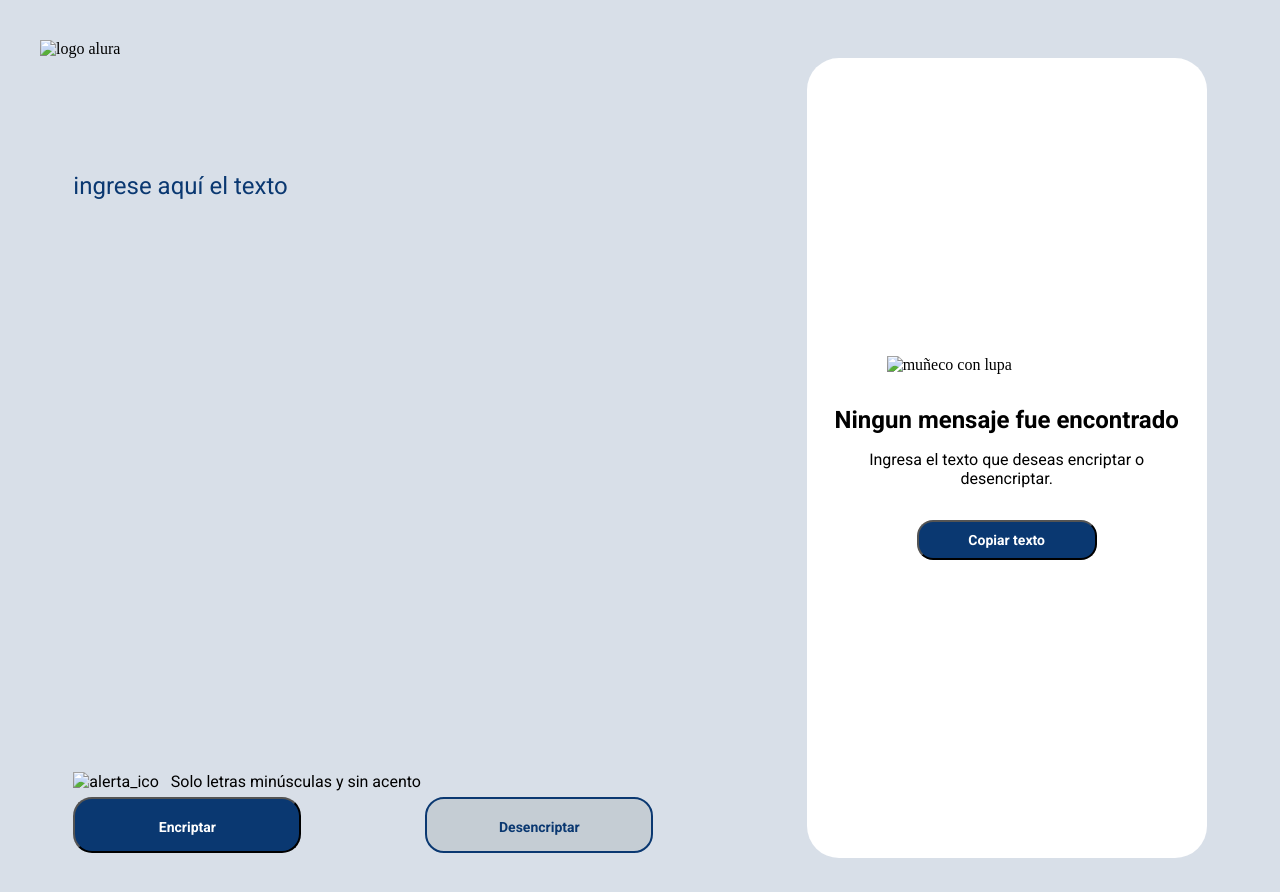
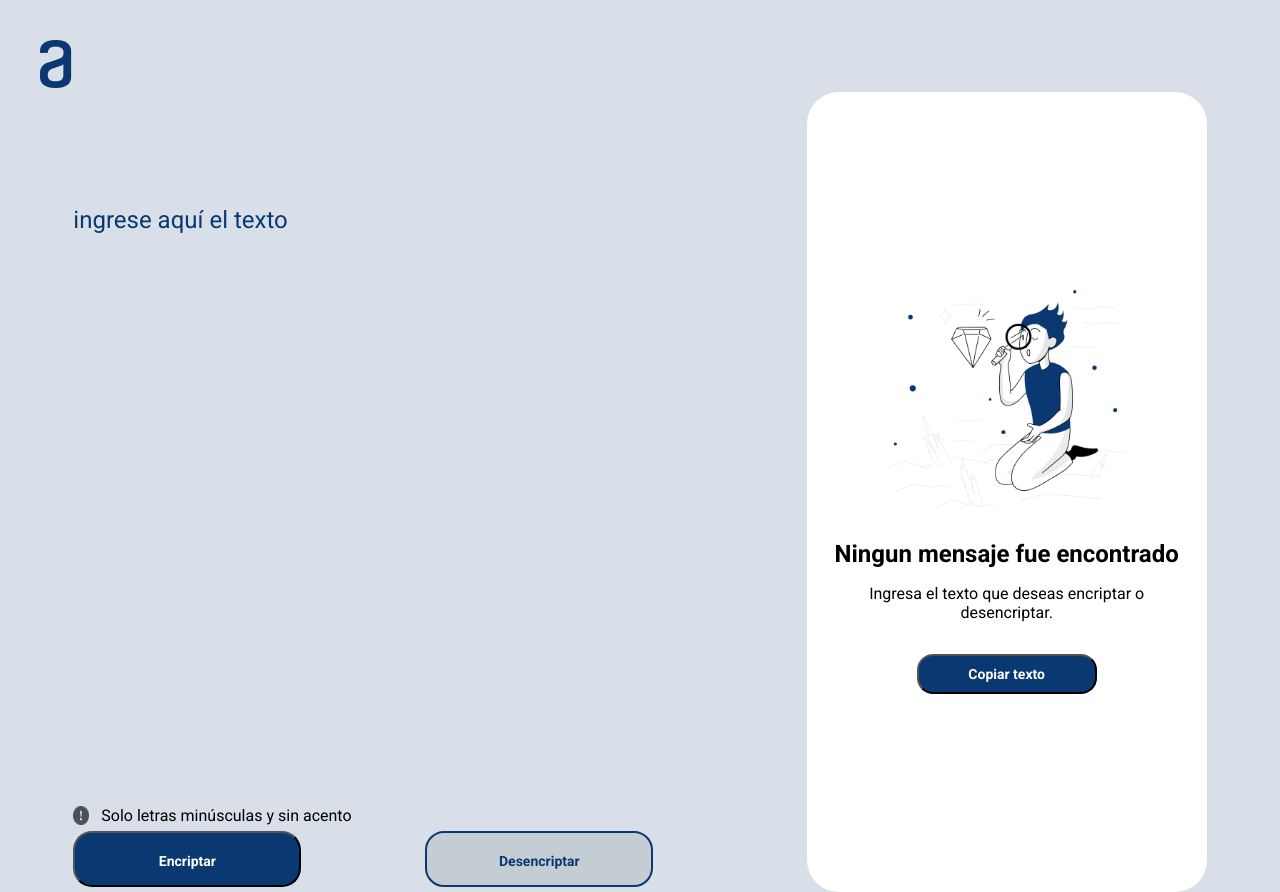
Before and after one commit to ZLYF3R/challenge_encriptador, a plain HTML site: page index.html in a window 1280 px wide. Before the commit the page ends 858 px from the top, so only its background shows below. Drawn offline with Linux system fonts and the light colour scheme; files that its build step writes are made by us from their sources.

Commit message:
Cambio de directorio de imagenes.html

```diff
--- a/index.html
+++ b/index.html
@@ -8,13 +8,13 @@
 </head>
 <body class="body">
     <header class="top-box">
-        <img src="./assets/logo_alura.png" alt="logo alura">
+        <img src="logo_alura.png" alt="logo alura">
     </header>
     <main class="big-box">
         <section class="encriptador">
             <textarea class="caja-encriptador" placeholder="ingrese aquí el texto" id="texto"></textarea>
             <div class="aviso">
-            <img src="./assets/alert.png" alt="alerta_ico" class="imagen-aviso">
+            <img src="alert.png" alt="alerta_ico" class="imagen-aviso">
             <p class="texto-alerta">Solo letras minúsculas y sin acento</p>
             </div>
             <div class="contenedor-botones">
@@ -24,7 +24,7 @@
         </section>
 
         <section class="contenedor-resultado">
-            <img src="./assets/Muñeco.png" alt="muñeco con lupa" class="muñeco-resultado">
+            <img src="Muñeco.png" alt="muñeco con lupa" class="muñeco-resultado">
             <div class="mensaje-encriptado">
                 <h1 class="titulo-mensaje" id="titulo-mensaje">Ningun mensaje fue encontrado</h1>
                 <p class="parrafo" id="parrafo">Ingresa el texto que deseas
```
